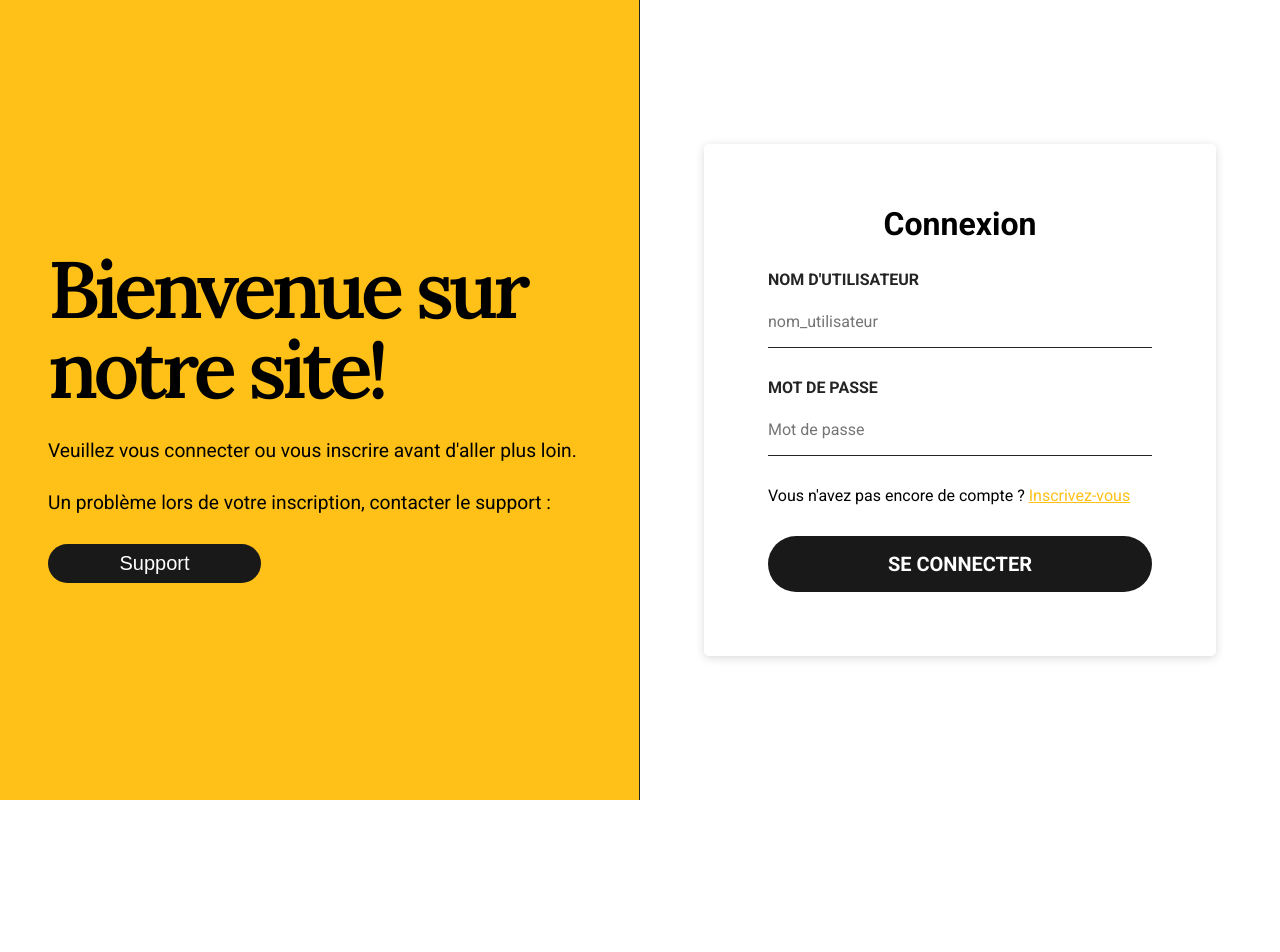
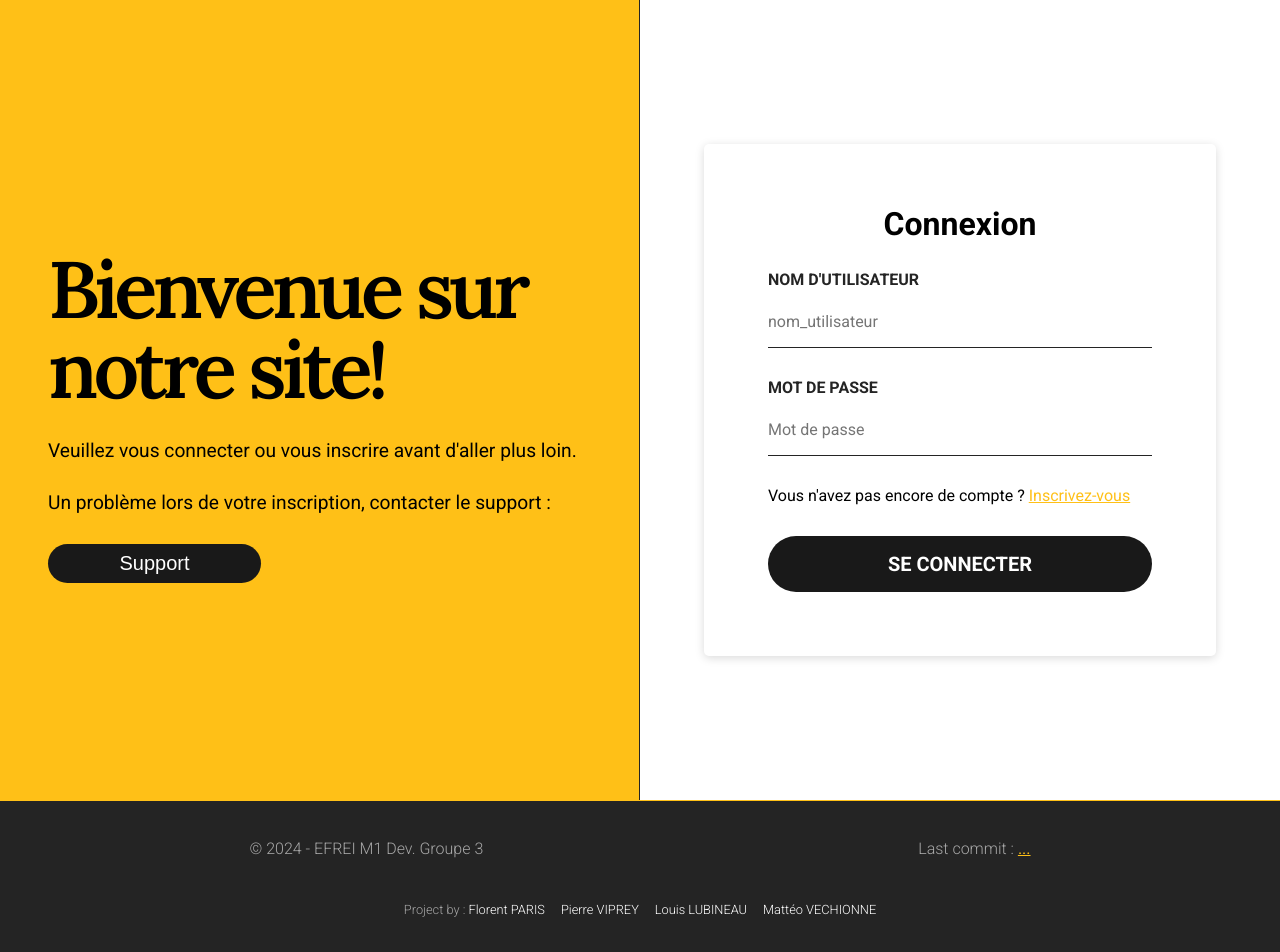
Before and after one commit to EFREI-M1-Dev/GraphQL-Eval-FLMP, a React (Vite) app in the folder client/: page /login in a window 1280 px wide. Shown: the top 952 px of the page. Before the commit the page ends 800 px from the top, so only its background shows below. Built offline with nearby package versions, Linux system fonts and the light colour scheme; no server answers.

Commit message:
feat(comments): wip comments

```diff
--- a/client/src/App.tsx
+++ b/client/src/App.tsx
@@ -12,6 +12,7 @@ import { RouterProvider } from 'react-router-dom'
 import router from './router'
 import { useAppSelector } from './hooks/reduxHooks.tsx'
 import { NotificationProvider } from './providers/NotificationProvider/index.tsx'
+import {Footer} from "./components/organisms/Footer";
 
 function App() {
   const httpLink = createHttpLink({
@@ -56,6 +57,7 @@ function App() {
     <ApolloProvider client={client}>
       <NotificationProvider>
         <RouterProvider router={router} />
+        <Footer />
       </NotificationProvider>
     </ApolloProvider>
   )
--- a/client/src/assets/styles/index.scss
+++ b/client/src/assets/styles/index.scss
@@ -1,4 +1,4 @@
-@import url('https://fonts.googleapis.com/css2?family=Lora:wght@500;600&family=Roboto:wght@400;700&display=swap');
+@import url('https://fonts.googleapis.com/css2?family=Lora:wght@500;600&family=Roboto:wght@300;400;700&display=swap');
 
 @import './reset.scss';
 @import 'variables';
--- /dev/null
+++ b/client/src/components/organisms/Footer/index.tsx
@@ -0,0 +1,57 @@
+import styles from './styles.module.scss'
+import {useEffect, useState} from "react";
+
+export const Footer = () => {
+
+  const [commitSha, setCommitSha] = useState<string>("");
+
+  useEffect(() => {
+    // P'tite dédicade à Fred et Choco pour ce bout de code, c'est quand même bien de les créditer :)
+    const fetchCommitSha = async () => {
+      try {
+        const response = await fetch("https://api.github.com/repos/EFREI-M1-Dev/GraphQL-Eval-FLMP/commits/main");
+        const data = await response.json();
+        if (!data.sha)
+          throw new Error("No commit sha found");
+        setCommitSha(data.sha);
+      } catch (error) {
+        console.error(error);
+      }
+    };
+    fetchCommitSha().then().catch((error) => console.error(error));
+  }, []);
+
+  return (
+      <footer className={styles.footer}>
+        <div>
+          <div>
+            <p>© 2024 - EFREI M1 Dev. Groupe 3</p>
+          </div>
+          <div>
+            Last commit :&nbsp;
+            <a href={`https://github.com/EFREI-M1-Dev/GraphQL-Eval-FLMP/commit/${commitSha}`} target="_blank"
+               rel="noopener noreferrer">{commitSha.slice(0, 10) + "..."} </a>
+          </div>
+        </div>
+        <div>
+          <p>Project by :&nbsp;</p>
+          <ul>
+            <li>
+              Florent PARIS
+            </li>
+            <li>
+              Pierre VIPREY
+            </li>
+            <li>
+              Louis LUBINEAU
+            </li>
+            <li>
+              Mattéo VECHIONNE
+            </li>
+          </ul>
+        </div>
+
+      </footer>
+
+  );
+};
--- /dev/null
+++ b/client/src/components/organisms/Footer/styles.module.scss
@@ -0,0 +1,53 @@
+@import "../../../assets/styles/variables";
+
+
+.footer {
+  border-top: 1px solid $yellow;
+  background-color: $black;
+  padding: 2rem;
+  text-align: center;
+  font-family: $roboto;
+  font-size: 1rem;
+  font-weight: 300;
+  line-height: 2;
+  color: rgba($white, .6);
+
+  & > div:first-child{
+    display: flex;
+    justify-content: space-around;
+    align-items: center;
+
+    ul {
+      padding-left: 2rem;
+      list-style: disc;
+      text-align: left;
+    }
+
+    a{
+      color: $yellow;
+      font-weight: 500;
+    }
+  }
+
+  & > div:last-child{
+    margin-top: 2rem;
+    font-size: .8rem;
+    display: flex;
+    justify-content: center;
+    align-items: center;
+
+    ul{
+      display: flex;
+      gap: 1rem;
+      p{
+        font-weight: 500;
+      }
+      li{
+        color: $white;
+      }
+    }
+  }
+
+
+
+}
--- a/client/src/generated/graphql.tsx
+++ b/client/src/generated/graphql.tsx
@@ -46,6 +46,7 @@ export type Comment = {
   __typename?: 'Comment';
   article: Article;
   author: User;
+  createdAt?: Maybe<Scalars['Timestamp']['output']>;
   id: Scalars['Int']['output'];
   text: Scalars['String']['output'];
 };
@@ -149,6 +150,7 @@ export type Query = {
   articles: Array<Maybe<Article>>;
   comment?: Maybe<Comment>;
   comments: Array<Maybe<Comment>>;
+  getArticleCommentsCount: Scalars['Int']['output'];
   getArticleLikesCount: Scalars['Int']['output'];
   hasUserLikedArticle: Scalars['Boolean']['output'];
   like?: Maybe<Like>;
@@ -170,6 +172,11 @@ export type QueryArticlesArgs = {
 
 
 export type QueryCommentArgs = {
+  id: Scalars['Int']['input'];
+};
+
+
+export type QueryGetArticleCommentsCountArgs = {
   id: Scalars['Int']['input'];
 };
 
@@ -209,6 +216,7 @@ export type User = {
   articles?: Maybe<Array<Article>>;
   avatar?: Maybe<Scalars['String']['output']>;
   comments?: Maybe<Array<Comment>>;
+  createdAt?: Maybe<Scalars['Timestamp']['output']>;
   id: Scalars['Int']['output'];
   likes?: Maybe<Array<Like>>;
   username?: Maybe<Scalars['String']['output']>;
@@ -233,7 +241,7 @@ export type GetArticleQueryVariables = Exact<{
 }>;
 
 
-export type GetArticleQuery = { __typename?: 'Query', article?: { __typename?: 'Article', title?: string | null, content?: string | null, image?: string | null, createdAt?: any | null, author?: { __typename?: 'User', id: number, username?: string | null, avatar?: string | null } | null, comments?: Array<{ __typename?: 'Comment', text: string, author: { __typename?: 'User', username?: string | null } }> | null } | null };
+export type GetArticleQuery = { __typename?: 'Query', article?: { __typename?: 'Article', title?: string | null, content?: string | null, image?: string | null, createdAt?: any | null, author?: { __typename?: 'User', id: number, username?: string | null, avatar?: string | null } | null, comments?: Array<{ __typename?: 'Comment', text: string, createdAt?: any | null, author: { __typename?: 'User', avatar?: string | null, username?: string | null } }> | null } | null };
 
 export type GetHasUserLikedArticleQueryVariables = Exact<{
   id: Scalars['Int']['input'];
@@ -372,7 +380,9 @@ export const GetArticleDocument = gql`
     }
     comments {
       text
+      createdAt
       author {
+        avatar
         username
       }
     }
--- a/client/src/pages/Article/getArticle.graphql
+++ b/client/src/pages/Article/getArticle.graphql
@@ -11,7 +11,9 @@ query GetArticle($id: Int!) {
     }
     comments {
       text
+      createdAt
       author {
+        avatar
         username
       }
     }
--- a/client/src/pages/Article/index.tsx
+++ b/client/src/pages/Article/index.tsx
@@ -125,11 +125,7 @@ const ArticlePage = () => {
     navigate(`/edit-story/${id}`)
   }
 
-  const listComments = article?.comments?.map((comment) => (
-    <li>
-      {comment.text} - {comment.author.username}
-    </li>
-  ))
+  const listComments = article?.comments;
 
   return (
     <div>
@@ -202,7 +198,40 @@ const ArticlePage = () => {
 
             <div className={styles.content}>{article?.content}</div>
 
-            <ul>{listComments}</ul>
+            <div className={styles.comments}>
+
+              <div className={styles.comments__head}>
+                <h2>Comments</h2>
+
+                <Button widthAuto outline>
+                  <Icon name="write" color="#242424" />
+                  <span>Add comment</span>
+                </Button>
+              </div>
+
+              <div className={styles.comments__content}>
+                {listComments && listComments?.length > 0 ? (
+                    listComments?.map((comment, index) => (
+                        <div key={index} className={styles.comments__item}>
+                          <img
+                              src={
+                                  comment?.author?.avatar ||
+                                  'http://localhost:3000/static/avatar-1.png'
+                              }
+                              alt={article?.author?.username + "'s Logo"}
+                          />
+                          <div>
+                            <p>{comment.author?.username}</p>
+                            <p>{comment.text}</p>
+                          </div>
+                          <p>{moment(comment.createdAt).format('MMMM D YYYY - hh:mm')}</p>
+                        </div>
+                    ))
+                ) : (
+                    <p className={styles.comments__none}>No comments on this article.</p>
+                )}
+              </div>
+            </div>
           </div>
         </div>
       </div>
--- a/client/src/pages/Article/styles.module.scss
+++ b/client/src/pages/Article/styles.module.scss
@@ -131,3 +131,70 @@
     line-height: 1.8;
   }
 }
+
+
+.comments {
+  margin-top: 3rem;
+  padding-top: 2rem;
+  border-top: 1px solid rgba($gray, 0.4);
+
+  h2 {
+    font-family: $lora;
+    font-size: 1.5rem;
+    font-weight: 300;
+  }
+
+  &__head {
+    display: flex;
+    justify-content: space-between;
+    align-items: center;
+
+  }
+
+  &__item {
+    display: flex;
+    gap: 1rem;
+    margin-top: 1rem;
+    align-items: center;
+    padding: 1rem;
+    border-radius: 5px;
+    background: #f9f9f9;
+
+    img {
+      width: 50px;
+      height: 50px;
+      border-radius: 50%;
+    }
+
+    div {
+      flex: 1;
+      & > p:first-child {
+        font-size: 1rem;
+        font-weight: 500;
+        line-height: 1.8;
+        font-family: $lora;
+      }
+
+      & > p:last-child {
+        font-size: 0.9rem;
+        color: $gray;
+      }
+    }
+
+    & > p {
+      text-align: right;
+      font-size: .8rem;
+      font-weight: 300;
+    }
+
+  }
+
+  &__none {
+    font-family: $lora;
+    font-size: 1rem;
+    font-weight: 300;
+    font-style: italic;
+    color: $gray;
+    margin-top: 1rem;
+  }
+}
```
